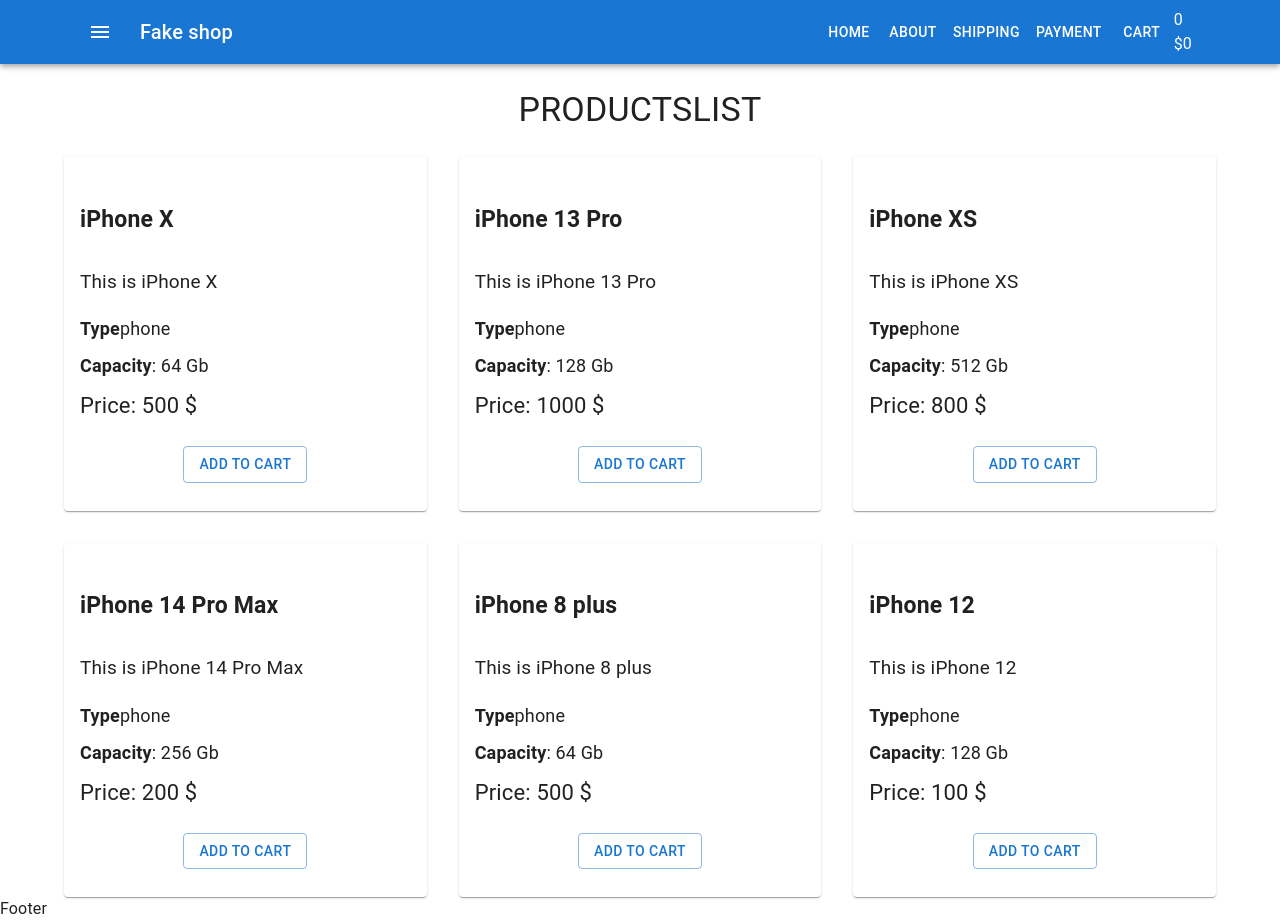
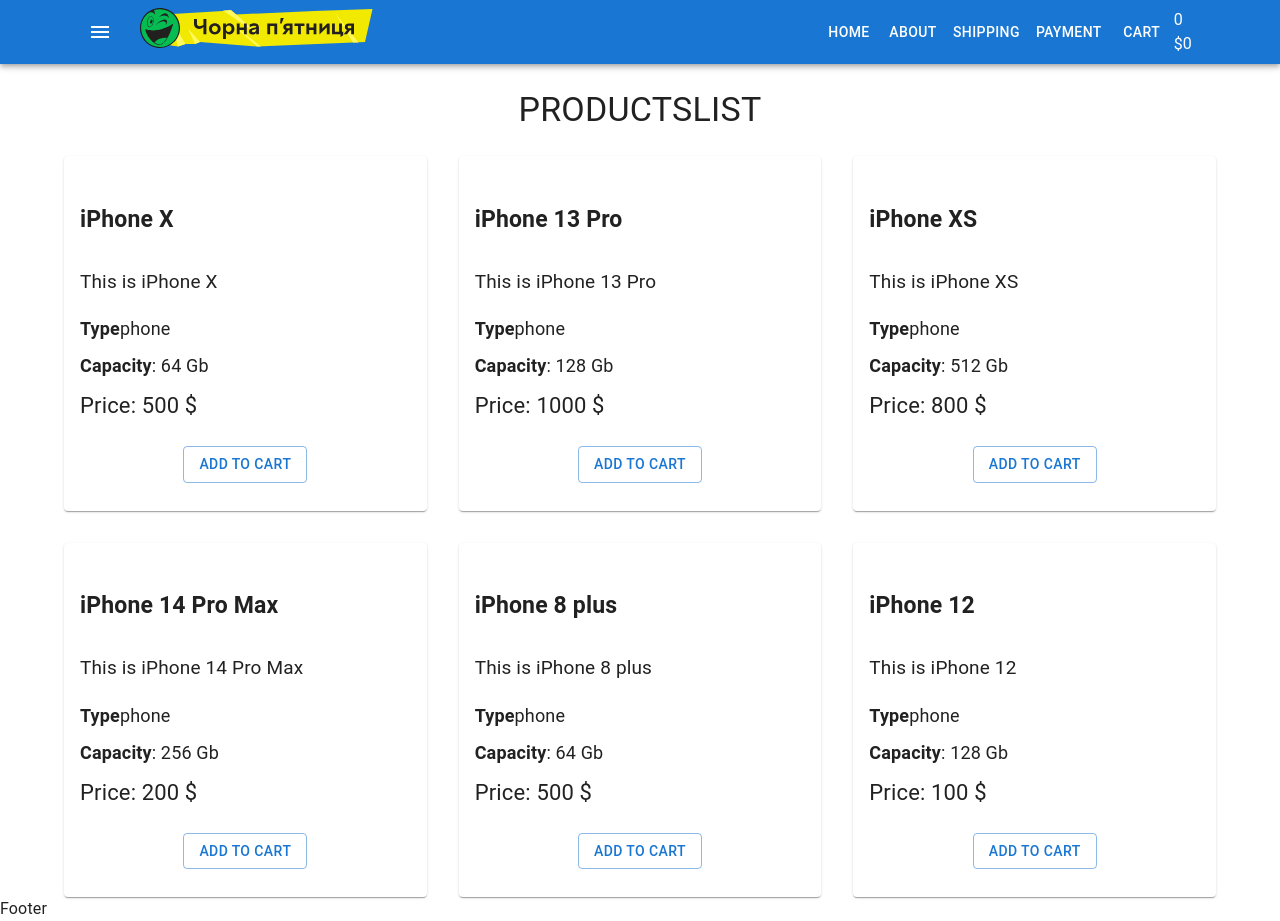
Before and after one commit to OlexanderChekmarev/fake-shop, a React (Create React App) app: page / in a window 1280 px wide. Built offline with nearby package versions, Linux system fonts and the light colour scheme.

Commit message:
add logo to Header.tsx

```diff
--- a/src/container/Header/Header.tsx
+++ b/src/container/Header/Header.tsx
@@ -8,7 +8,7 @@
 import Menu from 'components/Menu/Menu'
 import CartHeader from 'components/Cart/CartHeader'
 import "./Header.scss"
-
+import logo from 'assets/logo.svg'
 type Props = {}
 
 const Header = (props: Props) => {
@@ -31,7 +31,7 @@
                             component="div"
                             sx={{ flexGrow: 1 }}
                         >
-                            Fake shop
+                            <img src={logo} />
                         </Typography>
                         <Menu />
                         <CartHeader />
```
Also changed, not shown: src/assets/logo.svg (added).
